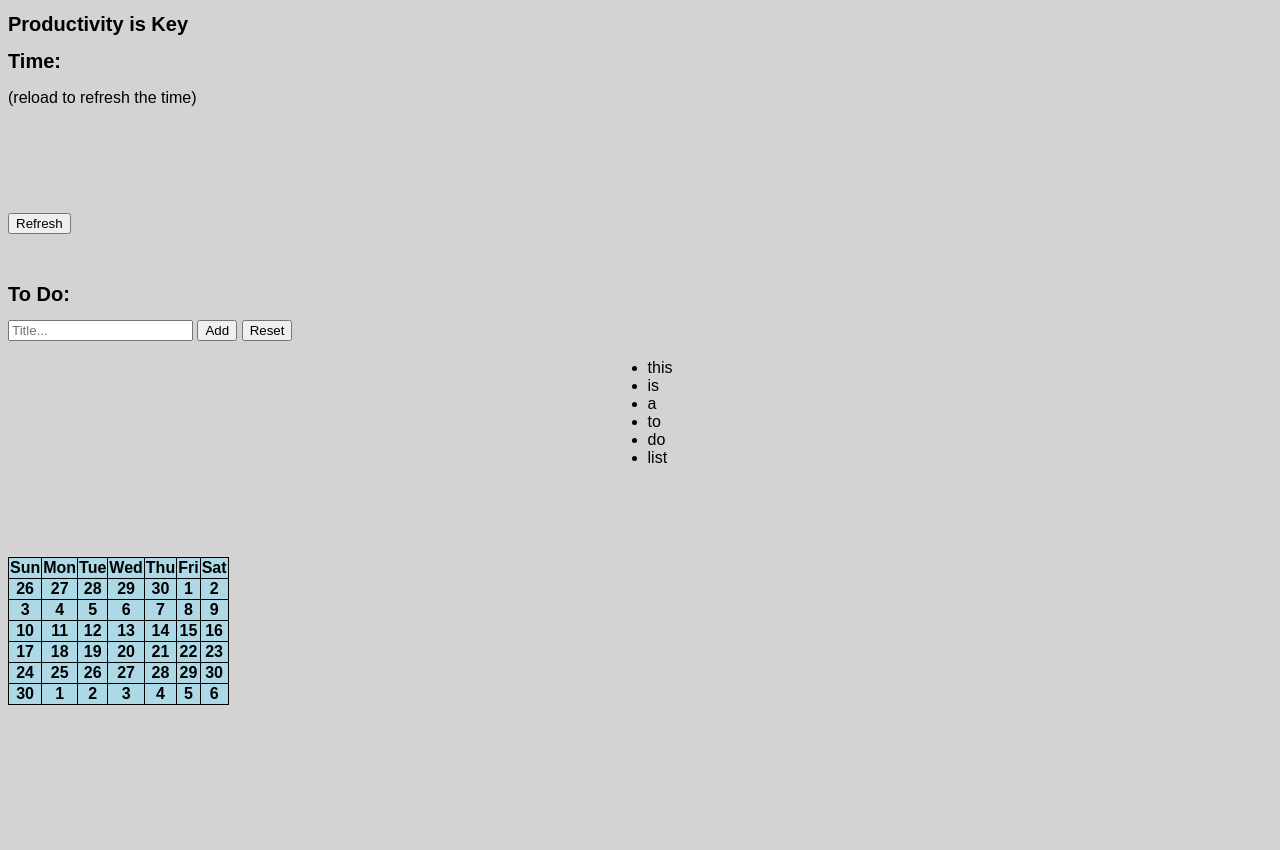
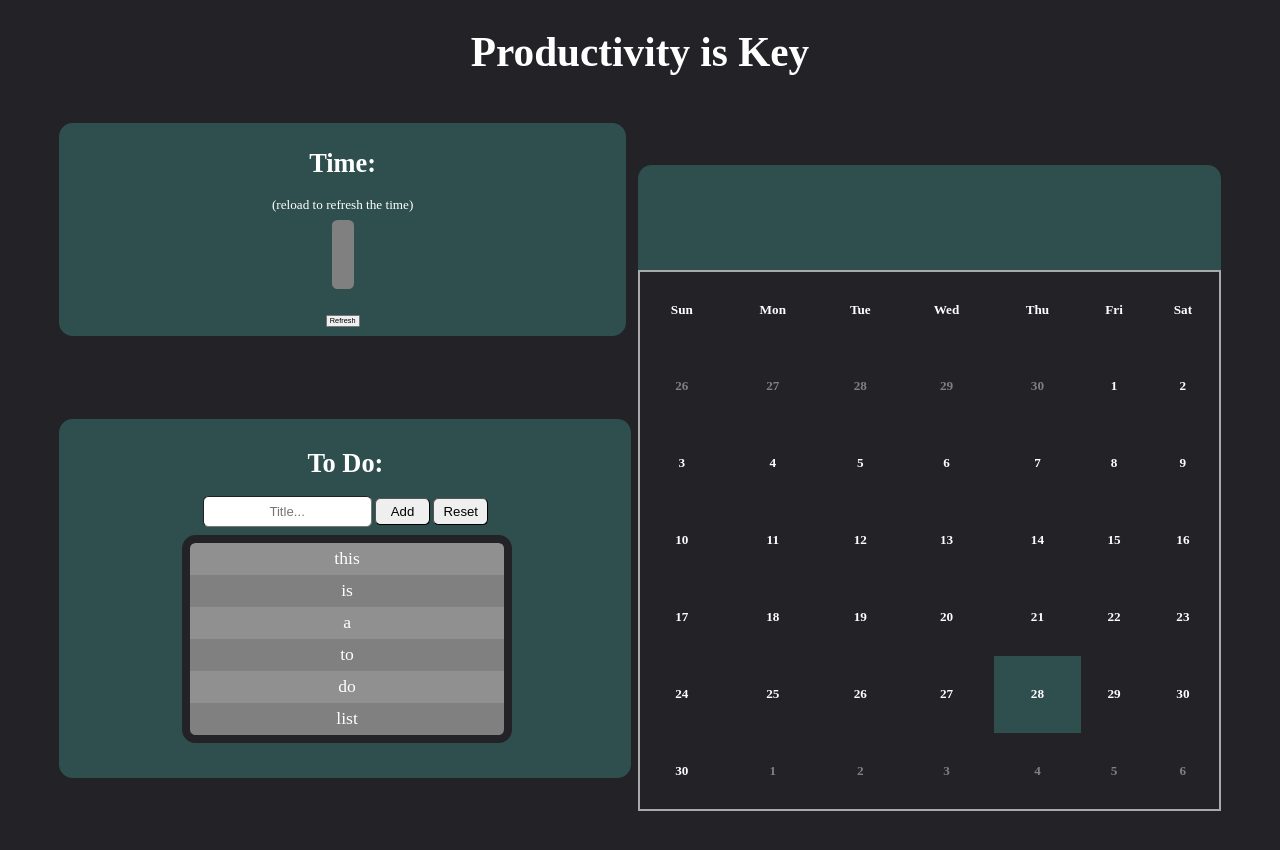
Before and after one commit to j-zhang43/j-zhang43.github.io, a plain HTML site: page index.html in a window 1280 px wide. Shown: the top 850 px of the page. Before the commit the page ends 800 px from the top, so only its background shows below. Drawn offline with Linux system fonts and the light colour scheme; a script that the page names is missing.

Commit message:
Update styles.css

```diff
--- a/styles.css
+++ b/styles.css
@@ -1,29 +1,113 @@
 body {
-    background-color:lightgray;
-    font-family: Arial, Helvetica, sans-serif;
+    text-align: center;
+    background-color: #222227;
+    zoom: 55%;
+    font-family: serif!important;
+    color:white;
 }
-  h1 {
-    font-size: 20px;
-    color: black;
+#title{
+    font-size: 75px;
 }
-  pre {
-    font-family:Arial, Helvetica, sans-serif;
-    color: black;
+/*time*/
+#timeContainer {
+    position:relative;
+    left:100px;
+    top: 35px;
+    color:white;
+    font-size: x-large;
+    border-radius: 25px;
+    background: darkslategray;
+    padding: 15px;
+    width: 1000px;
+
 }
-  ol {
-    display: table;
-    margin: 0 auto;
+#day{
+    position:relative;
+    bottom: 20px;
+    font-size: xx-large !important;
+    border-radius: 10px 10px 1px 1px!important;
+}
+.completeTime {
+  font-size: x-large;
+  border-radius: 10px;
+  background: gray;
+  padding:20px;
+}
+/*todo*/
+#toDoContainer {
+    position:relative;
+    left:100px;
+    top:150px;
+    color:white;
+    font-size: x-large;
+    border-radius: 25px;
+    background: darkslategray;
+    padding: 20px;
+    width: 1000px;
 }
 ul {
     display: table;
     margin: 0 auto;
+    list-style-type:none
 }
-  table, th, td {
-                      border: 1px solid black;
+.toDoButton {
+    height:50px;
+    width: 100px;
+    border-radius: 10px;
+    font-size: x-large;
+}
+#textToDo {
+    height:50px;
+    width: 300px;
+    border-radius: 10px;
+    text-align: center;
+    font-size: x-large;
+}
+#toDoList {
+    position:relative;
+    right: 17px;
+    outline: 15px #222227 solid;
+    border-radius: 10px;
+}
+li {
+    font-size: xx-large;
+    background: gray;
+    padding:10px;
+    width: 550px
+}
+li:nth-child(odd) {
+  background-color: #909090;
+}
+/*calendar*/
+#calendarContainer{
+    position: relative;
+    bottom: 1000px;
+    right:100px;
+    float:right;
+}
+.calendarDates{
+    margin: auto;
+    border-radius: 25px 25px 0px 0px;
+    background: darkslategray;
+    padding: 5px;
+    width: 1050px;
+    height:180px;
+    font-size: xx-large;
+}
+.calendar {
+    margin-left: auto;
+    margin-right: auto;
+    width: 1060px;
     border-collapse: collapse;
-                      text-align: center;
-                      background-color: lightblue;
+    border: 5px solid darkgray;
 }
-   .li1 {
-    color:firebrick;
+tr, td {
+    height: 140px;
+    font-size: x-large;
 }
+.nextMonth,.lastMonth{
+    color:gray;
+}
+#currentDay{
+    background-color: darkslategray ;
+}
```
Lines whose indentation alone changed are shown as unchanged.
